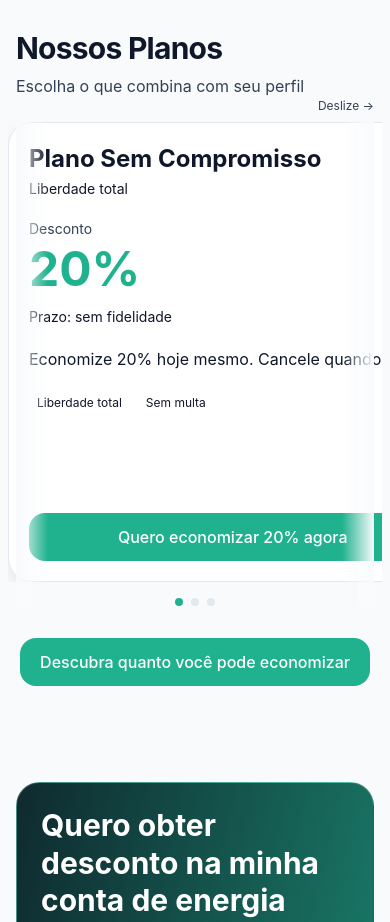
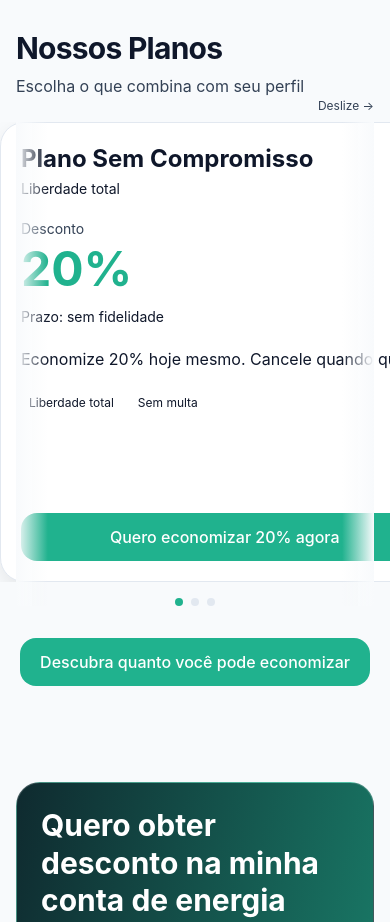
Before and after one commit to osanaizera/helexia-ms-lp, a Next.js app: page / in a window 390 px wide. Shown: the part 3240-4162 px from the top of the page. Built offline with nearby package versions, Linux system fonts and the light colour scheme; no server answers.

Commit message:
Responsive: fix plan carousel/cards on mobile (width, height, touch gestures)

```diff
--- a/components/Plans.tsx
+++ b/components/Plans.tsx
@@ -78,10 +78,10 @@ export default function Plans({ onSelect, selected }: { onSelect?: (p: PlanKey)
           <div className="md:hidden absolute left-0 top-0 bottom-0 w-8 pointer-events-none bg-gradient-to-r from-bg to-transparent" aria-hidden />
           <div className="md:hidden absolute right-0 top-0 bottom-0 w-8 pointer-events-none bg-gradient-to-l from-bg to-transparent" aria-hidden />
           <div className="md:hidden absolute -top-6 right-0 text-xs text-muted">Deslize →</div>
-          <div ref={trackRef} className="flex md:grid md:grid-cols-3 gap-4 md:gap-8 overflow-x-auto md:overflow-visible no-scrollbar overscroll-x-contain touch-pan-x snap-x snap-mandatory scroll-smooth px-2 -mx-2" role="radiogroup" aria-label="Seleção de planos">
+          <div ref={trackRef} className="flex md:grid md:grid-cols-3 gap-4 md:gap-8 overflow-x-auto md:overflow-visible no-scrollbar overscroll-x-contain touch-pan-x snap-x snap-mandatory scroll-smooth -mx-4 px-4" role="radiogroup" aria-label="Seleção de planos">
           {/* Plano Sem Compromisso (Flex) */}
           <article
-            className={`group rounded-3xl border transition-all duration-300 hover:-translate-y-1 hover:shadow-xl min-h-[400px] sm:min-h-[460px] md:min-h-[520px] p-5 md:p-8 lg:p-10 flex flex-col snap-center shrink-0 min-w-[92%] sm:min-w-[70%] md:min-w-0 break-words ${selected==='Flex' ? 'bg-gradient-to-br from-[color:var(--brand)] to-[color:var(--brand-accent)] text-white border-transparent ring-2 ring-white/20 shadow-2xl' : 'bg-white border-line text-ink shadow-soft'}`}
+            className={`group rounded-3xl border transition-all duration-300 hover:-translate-y-1 hover:shadow-xl min-h-[360px] sm:min-h-[440px] md:min-h-[520px] p-5 md:p-8 lg:p-10 flex flex-col snap-center shrink-0 min-w-[calc(100%-2rem)] sm:min-w-[70%] md:min-w-0 break-words touch-pan-y ${selected==='Flex' ? 'bg-gradient-to-br from-[color:var(--brand)] to-[color:var(--brand-accent)] text-white border-transparent ring-2 ring-white/20 shadow-2xl' : 'bg-white border-line text-ink shadow-soft'}`}
             role="radio" aria-checked={selected==='Flex'} tabIndex={0}
             onKeyDown={(e)=>handleKey(e,'Flex')}
             onClick={()=>onSelect?.('Flex')}
@@ -116,7 +116,7 @@ export default function Plans({ onSelect, selected }: { onSelect?: (p: PlanKey)
 
           {/* Plano Inteligente (Economico12) */}
           <article
-            className={`group rounded-3xl border transition-all duration-300 hover:-translate-y-1 hover:shadow-xl min-h-[420px] sm:min-h-[500px] md:min-h-[560px] p-5 md:p-8 lg:p-10 flex flex-col snap-center shrink-0 min-w-[92%] sm:min-w-[70%] md:min-w-0 break-words ${selected==='Economico12' ? 'bg-gradient-to-br from-[color:var(--brand)] to-[color:var(--brand-accent)] text-white border-transparent ring-2 ring-white/20 shadow-2xl' : 'bg-white border-line text-ink shadow-soft'} `}
+            className={`group rounded-3xl border transition-all duration-300 hover:-translate-y-1 hover:shadow-xl min-h-[360px] sm:min-h-[440px] md:min-h-[560px] p-5 md:p-8 lg:p-10 flex flex-col snap-center shrink-0 min-w-[calc(100%-2rem)] sm:min-w-[70%] md:min-w-0 break-words touch-pan-y ${selected==='Economico12' ? 'bg-gradient-to-br from-[color:var(--brand)] to-[color:var(--brand-accent)] text-white border-transparent ring-2 ring-white/20 shadow-2xl' : 'bg-white border-line text-ink shadow-soft'} `}
             role="radio" aria-checked={selected==='Economico12'} tabIndex={0}
             onKeyDown={(e)=>handleKey(e,'Economico12')}
             onClick={()=>onSelect?.('Economico12')}
@@ -155,7 +155,7 @@ export default function Plans({ onSelect, selected }: { onSelect?: (p: PlanKey)
 
           {/* Plano Premium (Premium36) */}
           <article
-            className={`group rounded-3xl border transition-all duration-300 hover:-translate-y-1 hover:shadow-xl min-h-[400px] sm:min-h-[460px] md:min-h-[520px] p-5 md:p-8 lg:p-10 flex flex-col snap-center shrink-0 min-w-[92%] sm:min-w-[70%] md:min-w-0 break-words ${selected==='Premium36' ? 'bg-gradient-to-br from-[color:var(--brand)] to-[color:var(--brand-accent)] text-white border-transparent ring-2 ring-white/20 shadow-2xl' : 'bg-white border-line text-ink shadow-soft'} `}
+            className={`group rounded-3xl border transition-all duration-300 hover:-translate-y-1 hover:shadow-xl min-h-[360px] sm:min-h-[440px] md:min-h-[520px] p-5 md:p-8 lg:p-10 flex flex-col snap-center shrink-0 min-w-[calc(100%-2rem)] sm:min-w-[70%] md:min-w-0 break-words touch-pan-y ${selected==='Premium36' ? 'bg-gradient-to-br from-[color:var(--brand)] to-[color:var(--brand-accent)] text-white border-transparent ring-2 ring-white/20 shadow-2xl' : 'bg-white border-line text-ink shadow-soft'} `}
             role="radio" aria-checked={selected==='Premium36'} tabIndex={0}
             onKeyDown={(e)=>handleKey(e,'Premium36')}
             onClick={()=>onSelect?.('Premium36')}
```
